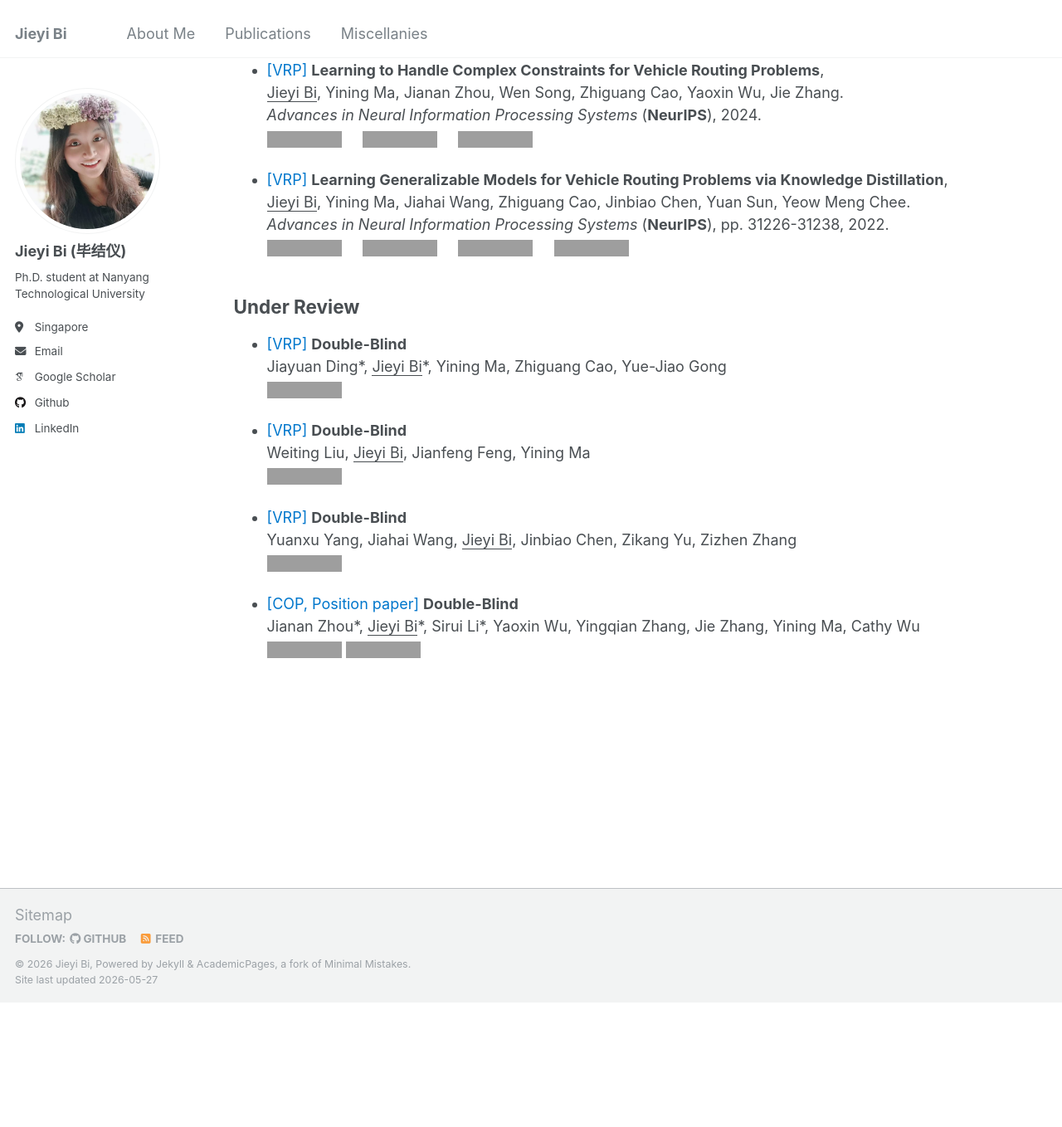
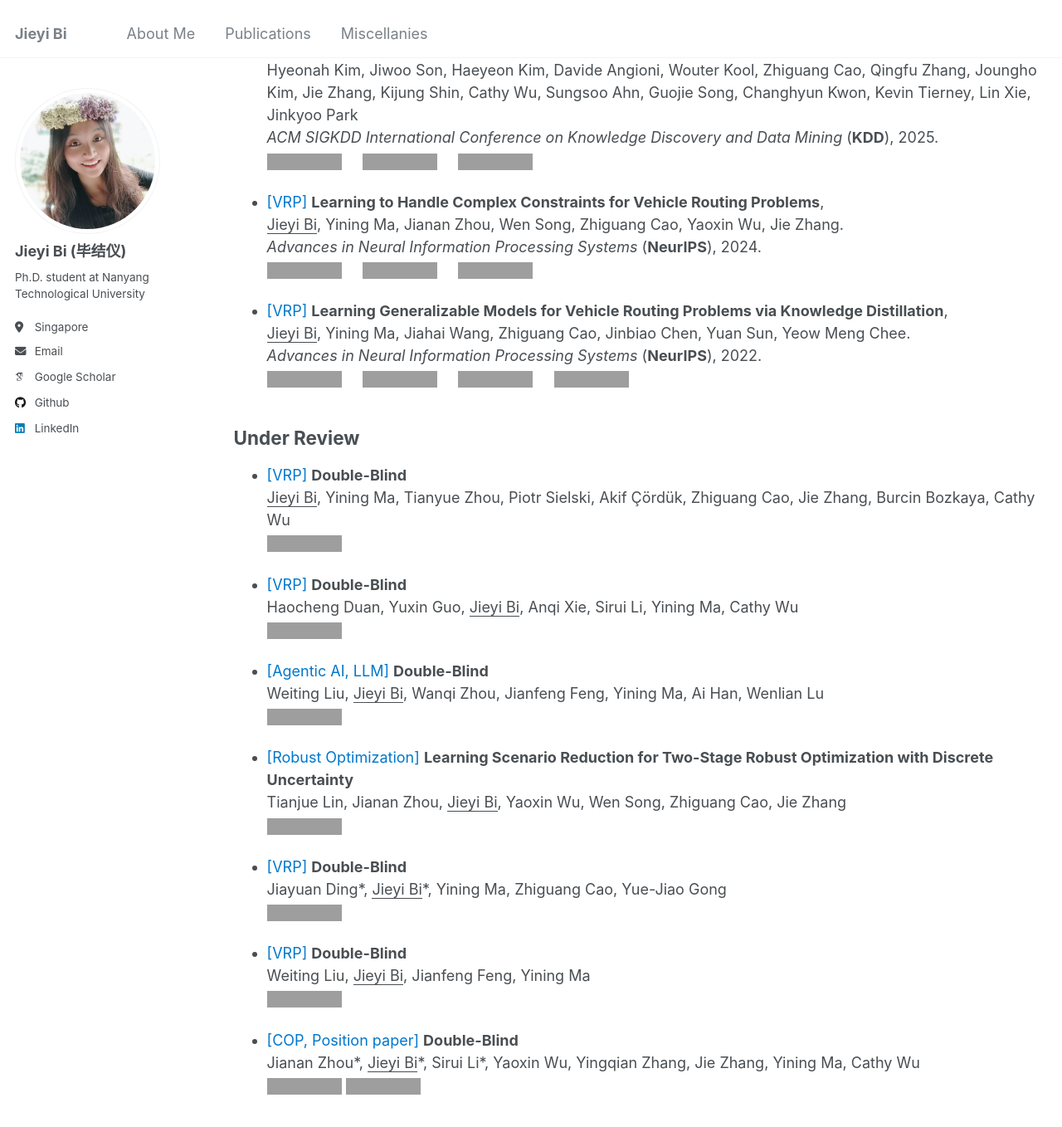
Before and after one commit to jieyibi/jieyibi.github.io, a Jekyll site: the page built from _pages/publications.md, in a window 1280 px wide and 1400 px high, scrolled down 1067 px. Shown: the top 1358 px of the window at 83% size. Built offline with Jekyll 4.4.1, drawn with Linux system fonts in a browser that asks for light colours; some web fonts are replaced; before the commit the page ends 2276 px from its top, so only the background shows below that; some of the changed text lies outside the part shown; grey boxes are pictures that could not be loaded.

Commit message:
Update publications.md

```diff
--- a/_pages/publications.md
+++ b/_pages/publications.md
@@ -15,11 +15,15 @@ author_profile: true
 ## Published
  \* Equal Contribution; † Corresponding Author.
 
+* <span style="color: #0077cc">[VRP]</span> **Learning to Solve Complex Constrained Routing Problems with Feasibility-Guided Reward and Diversity-Guided Policy** \
+Yuanxu Yang, Jiahai Wang, <u>Jieyi Bi</u>, Jinbiao Chen, Zikang Yu, Zizhen Zhang \
+*The International Conference on Parallel Problem Solving From Nature* (**PPSN**), 2026.
+[![PDF](https://img.shields.io/badge/Download-Soon-brightgreen.svg)]()
+
 * <span style="color: #0077cc">[LLM, Recommendation, COP]</span> **Adaptive and Representative Multi-Interest Modeling for Recommendation with Large Language Model** \
     Ziyan Wang, Yingpeng Du, Zhu Sun, <u>Jieyi Bi</u>, Haoyan Chua, Tianjun Wei, Jie Zhang \
   *Findings of the Association for Computational Linguistics* (**ACL Findings**), 2026.
   [![PDF](https://img.shields.io/badge/Download-PDF-brightgreen.svg)](https://arxiv.org/pdf/2507.10917)
-
 
 
 * <span style="color: #0077cc">[VRP]</span> **Towards Efficient Constraint Handling in Neural Solvers for Routing Problems** \
@@ -58,7 +62,7 @@ author_profile: true
 
 - <span style="color: #0077cc">[VRP]</span> **Learning Generalizable Models for Vehicle Routing Problems via Knowledge Distillation**,
 <u>Jieyi Bi</u>, Yining Ma, Jiahai Wang, Zhiguang Cao, Jinbiao Chen, Yuan Sun, Yeow Meng Chee.
-*Advances in Neural Information Processing Systems* (**NeurIPS**), pp. 31226-31238, 2022.
+*Advances in Neural Information Processing Systems* (**NeurIPS**), 2022.
    [![PDF](https://img.shields.io/badge/Download-PDF-brightgreen.svg)](https://arxiv.org/pdf/2210.07686)&nbsp;&nbsp;&nbsp;&nbsp;
   [![Code](https://img.shields.io/badge/GitHub-Code-blue.svg)](https://github.com/jieyibi/AMDKD)&nbsp;&nbsp;&nbsp;&nbsp;
   [![Poster](https://img.shields.io/badge/NeurIPS-Poster-yellow.svg)](https://neurips.cc/virtual/2022/poster/53726)&nbsp;&nbsp;&nbsp;&nbsp;
@@ -68,6 +72,22 @@ author_profile: true
 ## Under Review
 
 * <span style="color: #0077cc">[VRP]</span> **Double-Blind** \
+   <u>Jieyi Bi</u>, Yining Ma, Tianyue Zhou, Piotr Sielski, Akif Çördük, Zhiguang Cao, Jie Zhang, Burcin Bozkaya, Cathy Wu \
+   [![PDF](https://img.shields.io/badge/Download-Soon-brightgreen.svg)]()
+
+* <span style="color: #0077cc">[VRP]</span> **Double-Blind** \
+   Haocheng Duan, Yuxin Guo, <u>Jieyi Bi</u>, Anqi Xie, Sirui Li, Yining Ma, Cathy Wu \
+   [![PDF](https://img.shields.io/badge/Download-Soon-brightgreen.svg)]()
+
+* <span style="color: #0077cc">[Agentic AI, LLM]</span> **Double-Blind** \
+   Weiting Liu, <u>Jieyi Bi</u>, Wanqi Zhou, Jianfeng Feng, Yining Ma, Ai Han, Wenlian Lu \
+   [![PDF](https://img.shields.io/badge/Download-Soon-brightgreen.svg)]()
+
+* <span style="color: #0077cc">[Robust Optimization]</span> **Learning Scenario Reduction for Two-Stage Robust Optimization with Discrete Uncertainty** \
+   Tianjue Lin, Jianan Zhou, <u>Jieyi Bi</u>, Yaoxin Wu, Wen Song, Zhiguang Cao, Jie Zhang \
+   [![PDF](https://img.shields.io/badge/Download-PDF-brightgreen.svg)](https://arxiv.org/pdf/2605.14494)
+
+* <span style="color: #0077cc">[VRP]</span> **Double-Blind** \
    Jiayuan Ding\*, <u>Jieyi Bi</u>\*, Yining Ma, Zhiguang Cao, Yue-Jiao Gong \
    [![PDF](https://img.shields.io/badge/Download-Soon-brightgreen.svg)]()
 
@@ -75,10 +95,6 @@ author_profile: true
    Weiting Liu, <u>Jieyi Bi</u>, Jianfeng Feng, Yining Ma \
    [![PDF](https://img.shields.io/badge/Download-Soon-brightgreen.svg)]()
 
-* <span style="color: #0077cc">[VRP]</span> **Double-Blind** \
-Yuanxu Yang, Jiahai Wang, <u>Jieyi Bi</u>, Jinbiao Chen, Zikang Yu, Zizhen Zhang \
-[![PDF](https://img.shields.io/badge/Download-Soon-brightgreen.svg)]()
-
 * <span style="color: #0077cc">[COP, Position paper]</span> **Double-Blind** \
 Jianan Zhou\*, <u>Jieyi Bi</u>\*, Sirui Li\*, Yaoxin Wu, Yingqian Zhang, Jie Zhang, Yining Ma, Cathy Wu \
    [![PDF](https://img.shields.io/badge/Download-Soon-brightgreen.svg)]()
```
